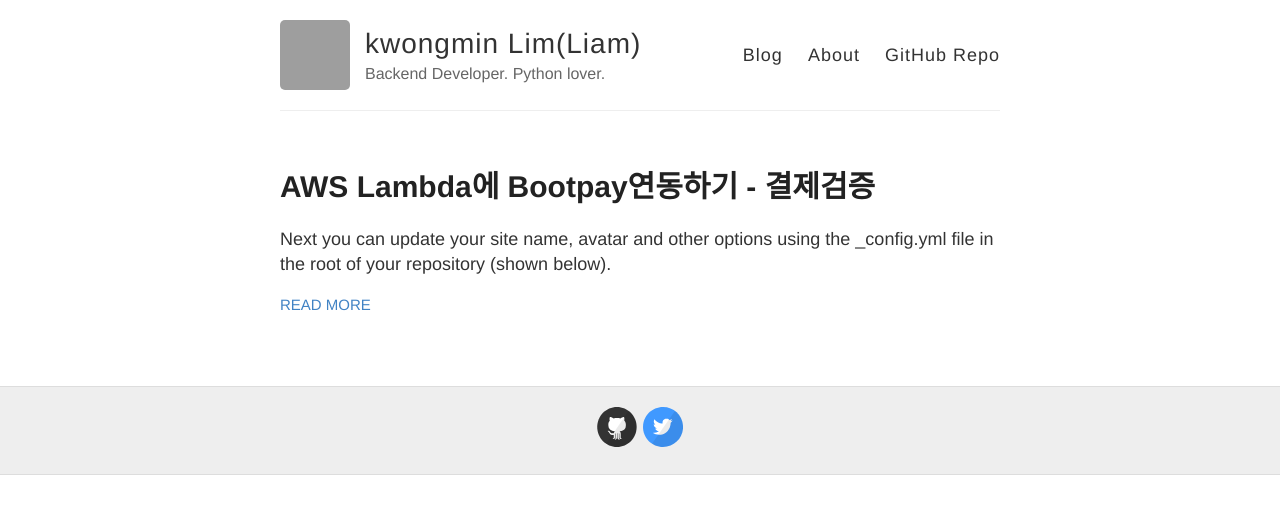
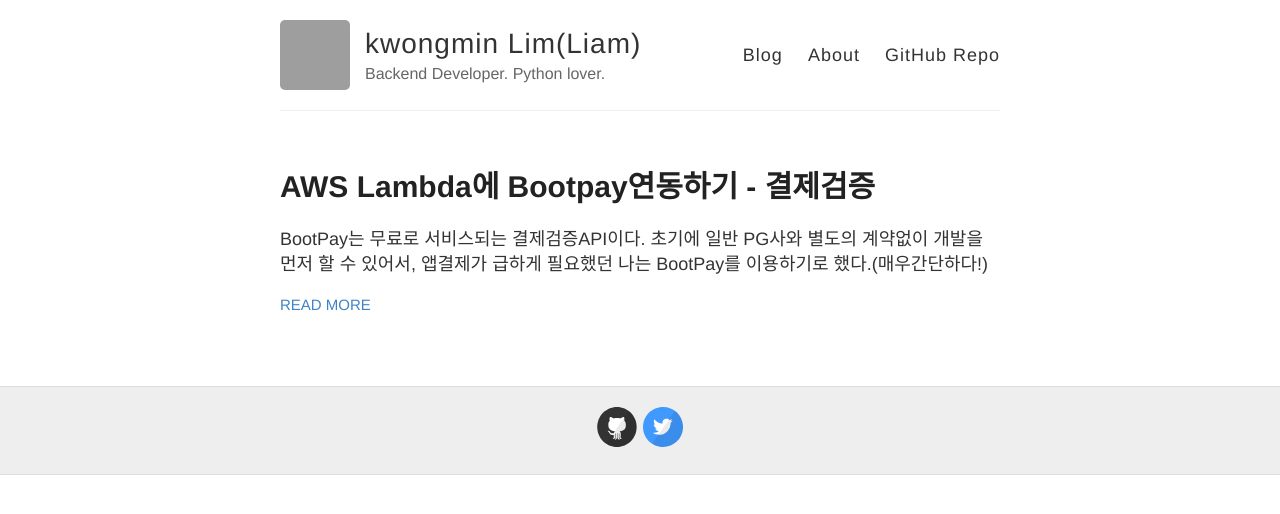
Before and after one commit to liampoet/liampoet.github.io-test2, a Jekyll site: the page built from index.html, in a window 1280 px wide. Shown: the top 514 px of the page. Built offline with Jekyll 4.4.1, drawn with Linux system fonts in a browser that asks for light colours; some of the changed lines change nothing that is shown; grey boxes are pictures that could not be loaded.

Commit message:
Update 2014-3-3-Hello-World.md

````diff
--- a/_posts/2014-3-3-Hello-World.md
+++ b/_posts/2014-3-3-Hello-World.md
@@ -2,9 +2,93 @@
 layout: post
 title: AWS Lambda에 Bootpay연동하기 - 결제검증
 ---
+BootPay는 무료로 서비스되는 결제검증API이다.
+초기에 일반 PG사와 별도의 계약없이 개발을 먼저 할 수 있어서, 앱결제가 급하게 필요했던 나는 BootPay를 이용하기로 했다.(매우간단하다!)
 
-Next you can update your site name, avatar and other options using the _config.yml file in the root of your repository (shown below).
+부트페이 개발문서
+[Bootpay Docs](https://docs.bootpay.co.kr)
 
+- 결제 검증을 해야하는 이유
+결제 연동은 Client Side에서 동작되기 때문에 결제 금액 및 결제 상태에 대한 변조가 가능하다.
+그러므로 반드시 처음 요청했던 금액과 결제가 올바르게 이루어졌는지에 대해 서버사이드에서 서버로 영수증 키를 보내 확인하는 과정을 거쳐야 한다고 한다.
+-> 그러면 결제 검증을 무조건 해야하는가?
+결제 검증을 하지 않더라도 PG사에서 제공하는 결제 로직을 모두 완료할 수 있다.
+방금 말했다시피, 실제 결제가 이루어지지만 Client Side에서 언제든 변조된 데이터를 구현하신 서버로 보내 부정적인 방법으로 구매 완료 데이터를 보낼 수 있기 때문에, 결제검증은 필수로 하는것이 좋다고 부트페이에서는 설명한다.
+
+1. Lambda layer생성
+[부트페이 결제 및 취소 모듈(python)](https://github.com/bootpay/server_python)
+부트페이 모듈을 다운 받은 뒤, Lambda layer를 생성해준다.
 ![_config.yml]({{ site.baseurl }}/images/config.png)
 
-The easiest way to make your first post is to edit this one. Go into /_posts/ and update the Hello World markdown file. For more instructions head over to the [Jekyll Now repository](https://github.com/barryclark/jekyll-now) on GitHub.
+2. Add a layer
+생성한 부트페이 layer를 Lambda함수에 추가해준다.
+![_config.yml]({{ site.baseurl }}/images/config.png)
+```py
+from lib.BootpayApi import BootpayApi
+```
+
+3. 검증 코드 작성하기
+```py
+from lib.BootpayApi import BootpayApi
+
+bootpay = BootpayApi(
+    '[[ application_id ]]',
+    '[[ private_key ]]'
+)
+
+result = bootpay.get_access_token()
+if result['status'] is 200:
+    verify_result = bootpay.verify('[[ receipt_id ]]')
+    if verify_result['status'] is 200:
+        # 원래 주문했던 금액이 일치하는가?
+        # 그리고 결제 상태가 완료 상태인가?
+        if verify_result['data']['status'] is 1 and verify_result['data']['price'] is price:
+            # TODO: 이곳이 상품 지급 혹은 결제 완료 처리를 하는 로직으로 사용하면 됩니다.
+```
+이것만 작성하면 매우 간단하게 결제 검증을 끝낼 수 있다. 필자는 웹결제가 없었기 떄문에 앱에서 결제 후 서버사이드에서 결제 검증만 진행했다.
+application_id와 private_key는 부트페이 관리자에서 확인할 수 있다.
+또한 위 코드와 같이 결제 금액으로 비교를 해주면 되는데, 가격말고도 원하는 다른 데이터를 추가로 비교할 수 도있다.
+
+- 검증결과
+```json
+{
+  "status": 200,
+  "code": 0,
+  "message": "",
+  "data": {
+    "receipt_id": "5afd6be8e13f33616f2876ac",
+    "order_id": "1526557671321",
+    "name": "테스트음식",
+    "price": 3000,
+    "unit": "krw",
+    "pg": "kcp",
+    "method": "card",
+    "pg_name": "KCP",
+    "method_name": "카드결제",
+    "payment_data": {
+      "card_name": "BC카드",
+      ...,
+      "s": 1,
+      "g": 2
+    },
+    "requested_at": "2018-05-17 20:47:52",
+    "purchased_at": "2018-05-17 20:48:53",
+    "status": 1
+  }
+}
+```
+결제가 완료되면 "s"값이 1이나온다.
+"status"의 경우 현재 결제의 상태를 보여주는데, 다음과 같이 나타낼 수 있다.
+```
+0 - 결제 대기 상태. 승인이 나기 전의 상태.
+1 - 결제 완료된 상태.
+2 - 결제승인 전 상태. transactionConfirm() 함수를 호출하셔서 결제를 승인해야함.
+3 - 결제승인 중 상태. PG사에서 transaction 처리 중인 상태.
+20 - 결제가 취소된 상태.
+-20 - 결제취소가 실패한 상태.
+-30 - 결제취소가 진행중인 상태.
+-1 - 오류로 인해 결제가 실패한 상태.
+-2 - 결제승인이 실패함.
+```
+서류작성 및 PG사 심사(앱 결제테스트 등)는 거의 3주 가까이 걸렸는데, 서버사이드의 작업은 3시간도 채 걸리지 않고 작업을 끝낼 수 있다.
+또한 부트페이 개발자와 원할한 소통도 가능하고 Bootpay 버그에 대한 수정 요청도 빠르게 처리해 주기 때문에(필자는 앱단에서 요청사항이 있었는데, 4일내로 업데이트 해주셨다.), 나처럼 빠른시일내 앱결제 시스템이 필요한경우 Bootpay를 한번 고려해보기 바란다! :-)
````
